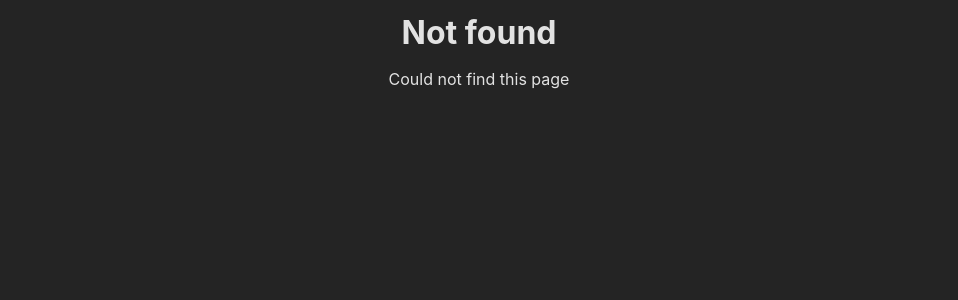
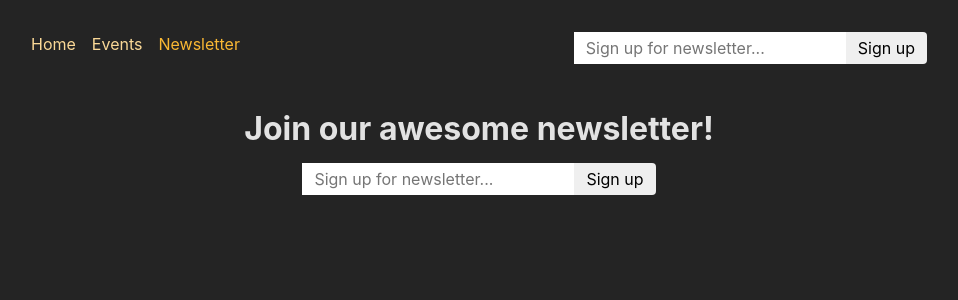
Before and after one commit to RTeawkondo/PracticeReactRouter, a React (Create React App) app in the folder frontend/: page /newsletter in a window 1280 px wide. Before the commit this address had no page. Shown: the top 300 px of the page, without its empty margins (161-1119 px from the left). Built offline with nearby package versions, Linux system fonts and the light colour scheme.

Commit message:
useFetcher to active an action not reloading the page by route

```diff
--- a/frontend/src/App.js
+++ b/frontend/src/App.js
@@ -1,79 +1,70 @@
-import { RouterProvider, createBrowserRouter } from "react-router-dom";
-import Root from "./pages/Root";
-import HomePage from "./pages/HomePage";
-import Events, { loader as eventsLoader } from "./pages/Events";
+import { RouterProvider, createBrowserRouter } from 'react-router-dom';
+
+import EditEventPage from './pages/EditEventPage';
+import ErrorPage from './pages/Error';
 import EventDetailPage, {
-  loader as eventDatail,
-  action as deleteEvent
-} from "./pages/EventDetailPage";
-import NewEventPage from "./pages/NewEventPage";
-import EditEventPage from "./pages/EditEventPage";
-import EventsRoot from "./pages/EventsRoot";
-import Error from "./pages/Error";
-import {action as eventAction} from "./components/EventForm"
-// Challenge / Exercise
+  loader as eventDetailLoader,
+  action as deleteEventAction,
+} from './pages/EventDetailPage';
+import EventsPage, { loader as eventsLoader } from './pages/Events';
+import EventsRootLayout from './pages/EventsRoot';
+import HomePage from './pages/HomePage';
+import NewEventPage from './pages/NewEventPage';
+import RootLayout from './pages/Root';
+import { action as manipulateEventAction } from './components/EventForm';
+import NewsletterPage, { action as newsletterAction } from './pages/NewLetter';
 
-// 1. Add five new (dummy) page components (content can be simple <h1> elements)
-//    - HomePage
-//    - EventsPage
-//    - EventDetailPage
-//    - NewEventPage
-//    - EditEventPage
-// 2. Add routing & route definitions for these five pages
-//    - / => HomePage
-//    - /events => EventsPage
-//    - /events/<some-id> => EventDetailPage
-//    - /events/new => NewEventPage
-//    - /events/<some-id>/edit => EditEventPage
-// 3. Add a root layout that adds the <MainNavigation> component above all page components
-// 4. Add properly working links to the MainNavigation
-// 5. Ensure that the links in MainNavigation receive an "active" class when active
-// 6. Output a list of dummy events to the EventsPage
-//    Every list item should include a link to the respective EventDetailPage
-// 7. Output the ID of the selected event on the EventDetailPage
-// BONUS: Add another (nested) layout route that adds the <EventNavigation> component above all /events... page components
-
-function App() {
-  const definitions = createBrowserRouter([
+const router = createBrowserRouter([
   {
-      path: "/",
-      element: <Root />,
-      errorElement: <Error />,
+    path: '/',
+    element: <RootLayout />,
+    errorElement: <ErrorPage />,
+    children: [
+      { index: true, element: <HomePage /> },
+      {
+        path: 'events',
+        element: <EventsRootLayout />,
         children: [
           {
             index: true,
-          element: <HomePage />,
-        },
-        {
-          path: "events",
-          element: <EventsRoot />,
-          children: [
-            {
-              index: true,
-              element: <Events />,
+            element: <EventsPage />,
             loader: eventsLoader,
           },
           {
-              path: ":someId",
-              loader: eventDatail,
-              id: "event-detail",
+            path: ':someId',
+            id: 'event-detail',
+            loader: eventDetailLoader,
             children: [
               {
                 index: true,
                 element: <EventDetailPage />,
-                  action: deleteEvent
+                action: deleteEventAction,
               },
-                { path: "edit", element: <EditEventPage />, action: eventAction },
+              {
+                path: 'edit',
+                element: <EditEventPage />,
+                action: manipulateEventAction,
+              },
             ],
           },
-
-            { path: "new", element: <NewEventPage /> , action: eventAction},
+          {
+            path: 'new',
+            element: <NewEventPage />,
+            action: manipulateEventAction,
+          },
         ],
+      },
+      {
+        path: 'newsletter',
+        element: <NewsletterPage />,
+        action: newsletterAction,
       },
     ],
   },
 ]);
-  return <RouterProvider router={definitions} />;
+
+function App() {
+  return <RouterProvider router={router} />;
 }
 
 export default App;
--- a/frontend/src/components/EventForm.js
+++ b/frontend/src/components/EventForm.js
@@ -15,7 +15,7 @@
 
   const navigation = useNavigation();
 
-  const isSubmitting = navigate.state === "submitting";
+  const isSubmitting = navigation.state === "submitting";
 
   function cancelHandler() {
     navigate("..");
--- a/frontend/src/components/MainNavigation.js
+++ b/frontend/src/components/MainNavigation.js
@@ -1,18 +1,47 @@
-import { NavLink} from 'react-router-dom';
+import { NavLink } from 'react-router-dom';
+
 import classes from './MainNavigation.module.css';
+import NewsletterSignup from '../pages/NewsletterSignup';
+
 function MainNavigation() {
   return (
     <header className={classes.header}>
       <nav>
         <ul className={classes.list}>
           <li>
-          <li><NavLink to="/" className={({isActive})=> isActive ? classes.active : undefined}end>Home</NavLink></li>
+            <NavLink
+              to="/"
+              className={({ isActive }) =>
+                isActive ? classes.active : undefined
+              }
+              end
+            >
+              Home
+            </NavLink>
           </li>
           <li>
-          <NavLink to="events" className={({isActive})=> isActive ? classes.active : undefined}>Events</NavLink>
+            <NavLink
+              to="/events"
+              className={({ isActive }) =>
+                isActive ? classes.active : undefined
+              }
+            >
+              Events
+            </NavLink>
+          </li>
+          <li>
+            <NavLink
+              to="/newsletter"
+              className={({ isActive }) =>
+                isActive ? classes.active : undefined
+              }
+            >
+              Newsletter
+            </NavLink>
           </li>
         </ul>
       </nav>
+      <NewsletterSignup />
     </header>
   );
 }
--- /dev/null
+++ b/frontend/src/pages/NewLetter.js
@@ -0,0 +1,21 @@
+import NewsletterSignup from './NewsletterSignup';
+import PageContent from '../components/PageContent';
+
+function NewsletterPage() {
+  return (
+    <PageContent title="Join our awesome newsletter!">
+      <NewsletterSignup />
+    </PageContent>
+  );
+}
+
+export default NewsletterPage;
+
+export async function action({ request }) {
+  const data = await request.formData();
+  const email = data.get('email');
+
+  // send to backend newsletter server ...
+  console.log(email);
+  return { message: 'Signup successful!' };
+}
--- /dev/null
+++ b/frontend/src/pages/NewsletterSignup.js
@@ -0,0 +1,25 @@
+import { useFetcher } from 'react-router-dom';
+import classes from './NewsletterSignup.module.css';
+import { useEffect } from 'react';
+
+function NewsletterSignup() {
+  const fecther = useFetcher()
+  const {data, state} = fecther
+
+  useEffect(()=>{
+    if(state === "idle" && data && data.message)
+    window.alert(data.message)
+  },[data,state])
+  return (
+    <fecther.Form method="post" action='/newsletter' className={classes.newsletter}>
+      <input
+        type="email"
+        placeholder="Sign up for newsletter..."
+        aria-label="Sign up for newsletter"
+      />
+      <button>Sign up</button>
+    </fecther.Form>
+  );
+}
+
+export default NewsletterSignup;
--- /dev/null
+++ b/frontend/src/pages/NewsletterSignup.module.css
@@ -0,0 +1,18 @@
+.newsletter input,
+.newsletter button {
+  font: inherit;
+  padding: 0.25rem 0.75rem;
+  border-radius: 0;
+  border: none;
+}
+
+.newsletter button {
+  border-top-right-radius: 4px;
+  border-bottom-right-radius: 4px;
+  cursor: pointer;
+}
+
+.newsletter button:hover {
+  background-color: var(--color-primary-300);
+  color: var(--color-gray-800);
+}
```
Lines whose indentation alone changed are shown as unchanged.
